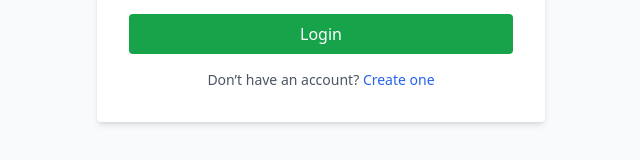
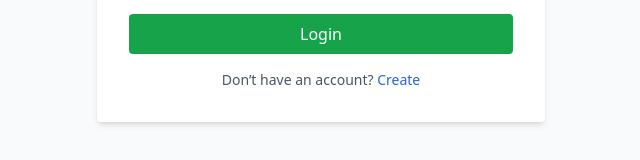
Before and after one commit to onyenagubo9/task-manager-frontend, a Next.js app: page /login in a window 1280 px wide. Shown: the part 434-594 px from the top of the page, without its empty margins (319-959 px from the left). Built offline with nearby package versions, Linux system fonts and the light colour scheme.

Commit message:
Update page.jsx

```diff
--- a/src/app/login/page.jsx
+++ b/src/app/login/page.jsx
@@ -80,7 +80,7 @@ export default function LoginPage() {
         <p className="text-center mt-4 text-sm text-gray-600">
           Don’t have an account?{' '}
           <a href="/register" className="text-blue-600 hover:underline">
-            Create one
+            Create
           </a>
         </p>
       </div>
```
